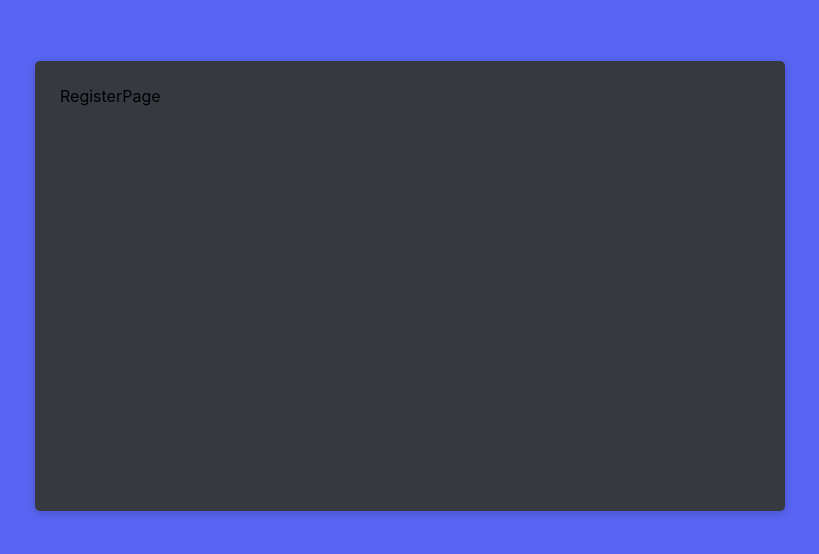
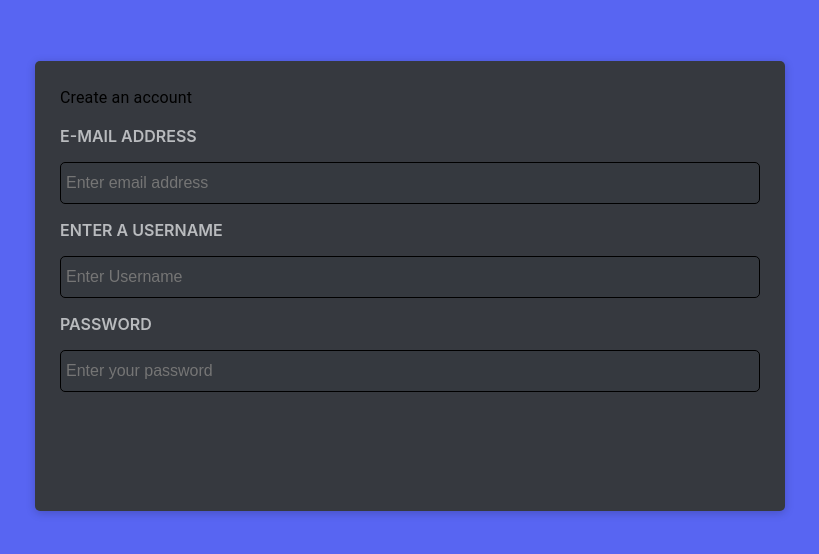
Before and after one commit to ShohanMir/realtime-chat-app, a React (Create React App) app in the folder frontend/: page /register in a window 1280 px wide. Shown: the part 114-668 px from the top of the page, without its empty margins (230-1049 px from the left). Built offline with nearby package versions, Linux system fonts and the light colour scheme.

Commit message:
register form creation

```diff
--- /dev/null
+++ b/frontend/src/pages/registerPage/RegisterInput.js
@@ -0,0 +1,35 @@
+import React from 'react';
+import InputWithLabels from './../../shared/components/InputWithLabels';
+
+const RegisterInput = (props) => {
+  const { mail, setMail, username, setUsername, password, setPassword } = props;
+  return (
+    <>
+      <InputWithLabels
+        value={mail}
+        setValue={setMail}
+        label="E-mail address"
+        type="text"
+        placeholder="Enter email address"
+      />
+
+      <InputWithLabels
+        value={username}
+        setValue={setUsername}
+        label="Enter a Username"
+        type="text"
+        placeholder="Enter Username"
+      />
+
+      <InputWithLabels
+        value={password}
+        setValue={setPassword}
+        label="Password"
+        type="text"
+        placeholder="Enter your password"
+      />
+    </>
+  );
+};
+
+export default RegisterInput;
--- a/frontend/src/pages/registerPage/RegisterPage.js
+++ b/frontend/src/pages/registerPage/RegisterPage.js
@@ -1,8 +1,30 @@
-import React from 'react';
+import React, { useState } from 'react';
+import { Typography } from '@mui/material';
 import AuthBox from '../../shared/components/AuthBox';
+import RegisterInput from './RegisterInput';
 
 const RegisterPage = () => {
-  return <AuthBox>RegisterPage</AuthBox>;
+  const [mail, setMail] = useState('');
+  const [username, setUsername] = useState('');
+  const [password, setPassword] = useState('');
+
+  const [isFormValid, setIsFormValid] = useState(false);
+
+  return (
+    <AuthBox>
+      <Typography varient="5" szx={{ color: '#FFFF' }}>
+        Create an account
+      </Typography>
+      <RegisterInput
+        mail={mail}
+        setMail={setMail}
+        username={username}
+        setUsername={setUsername}
+        password={password}
+        setPassword={setPassword}
+      />
+    </AuthBox>
+  );
 };
 
 export default RegisterPage;
--- a/frontend/src/shared/utils/validators.js
+++ b/frontend/src/shared/utils/validators.js
@@ -10,6 +10,6 @@ const validatePassword = (password) => {
 };
 
 const validateMail = (mail) => {
-  const emailPattern = '';
+  const emailPattern = /^[a-zA-Z0-9._-]+@[a-zA-z0-9.-]+\[a-zA-Z]{2,4}$/;
   return emailPattern.test(mail);
 };
```
Also changed, not shown: frontend/src/pages/registerPage/RegisterFooter.js (added, +45 -0 lines).
